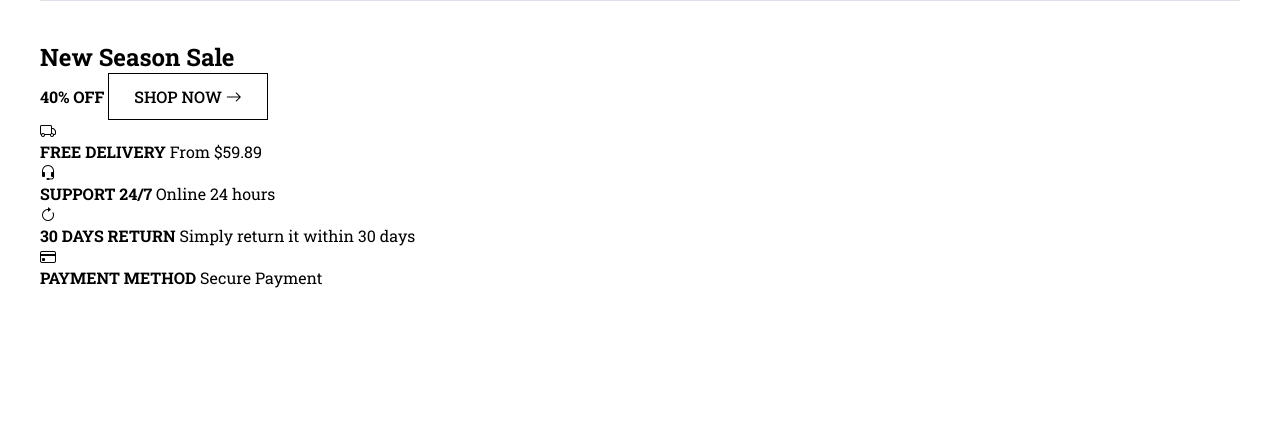
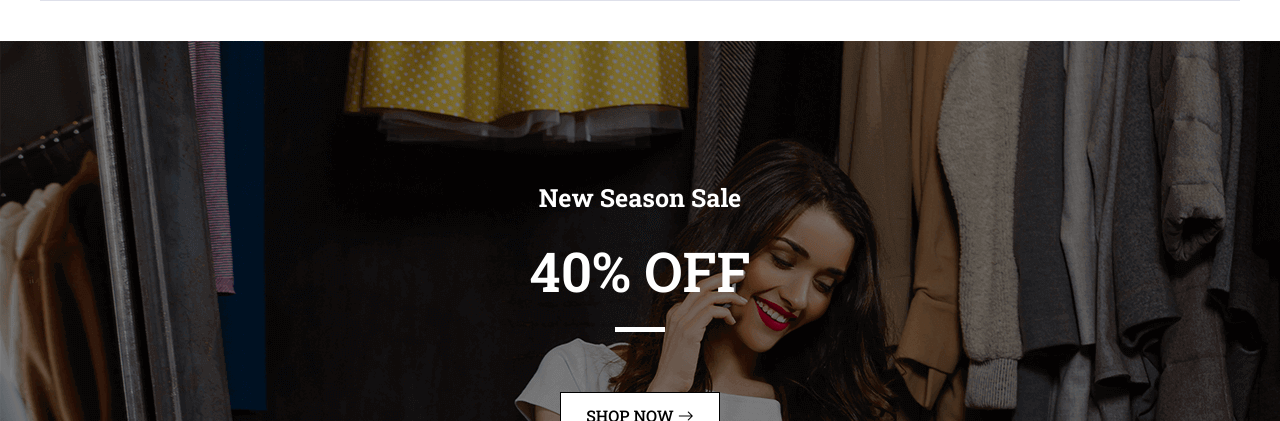
Before and after one commit to Semnuraa/e-commerce, a plain HTML site: page index.html in a window 1280 px wide. Shown: the part 3870-4291 px from the top of the page. Before the commit the page ends 4158 px from the top, so only its background shows below. Drawn offline with nearby package versions, Linux system fonts and the light colour scheme.

Commit message:
campaign-single

```diff
--- /dev/null
+++ b/css/components/campaign-single.css
@@ -0,0 +1,44 @@
+.campaign-single {
+  background-image: url(../../img/single-campaign.png);
+  background-attachment: fixed;
+  padding: 140px 15px;
+  display: flex;
+  align-items: center;
+  justify-content: center;
+  margin-bottom: 30px;
+}
+
+.campaign-single .campaign-wrapper {
+  color: white;
+  display: flex;
+  flex-direction: column;
+  align-items: center;
+}
+
+.campaign-single .campaign-wrapper h2 {
+  font-size: 25px;
+}
+
+.campaign-single .campaign-wrapper strong {
+  font-size: 55px;
+  font-weight: 600;
+  margin: 20px 0;
+}
+
+.campaign-single .campaign-wrapper span {
+  display: inline-block;
+  width: 50px;
+  height: 5px;
+  background-color: white;
+}
+
+.campaign-single .campaign-wrapper > a {
+  background-color: #fff;
+  margin-top: 60px;
+}
+
+.campaign-single .campaign-wrapper > a:hover {
+  background-color: white;
+  border-color: antiquewhite;
+  color: rgb(172, 139, 97);
+}
--- a/css/main.css
+++ b/css/main.css
@@ -11,6 +11,7 @@
 @import url(components/product-item.css);
 @import url(components/campaign-item.css);
 @import url(components/blog-item.css);
+@import url(components/campaign-single.css);
 
 
 /* pages */
--- a/css/pages/home.css
+++ b/css/pages/home.css
@@ -38,7 +38,7 @@
 .campaigns .campaigns-wrapper {
   display: flex;
   gap: 30px;
-  margin: 30px;
+  margin: 30px 0;
   flex-wrap: wrap;
 }
 /*! campaign end  */
@@ -56,11 +56,11 @@
 /*! blogs end  */
 
 /*! brands start  */
-.brands{
+.brands {
   margin: 40px 0;
 }
 
-.brand-list{
+.brand-list {
   display: flex;
   justify-content: space-between;
   flex-wrap: wrap;
@@ -68,17 +68,15 @@
   padding: 30px 5px;
 }
 
-.brand-list .brand-item{
+.brand-list .brand-item {
   opacity: 0.4;
-  transition: .2s ease opacity;
+  transition: 0.2s ease opacity;
 }
 
-.brand-list .brand-item:hover{
+.brand-list .brand-item:hover {
   opacity: 1;
 }
 /*! brands end  */
-
-
 
 /*! responsive  */
 
```
